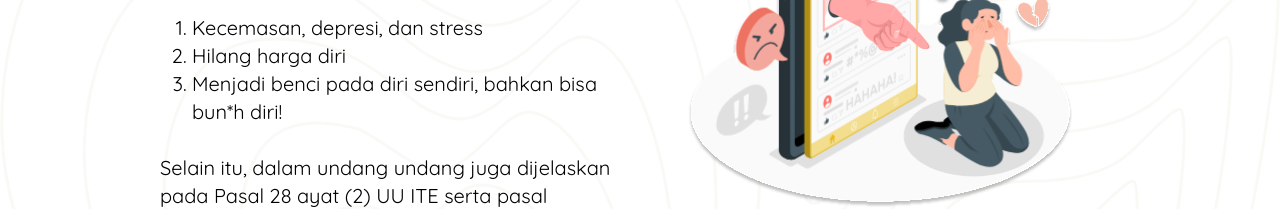
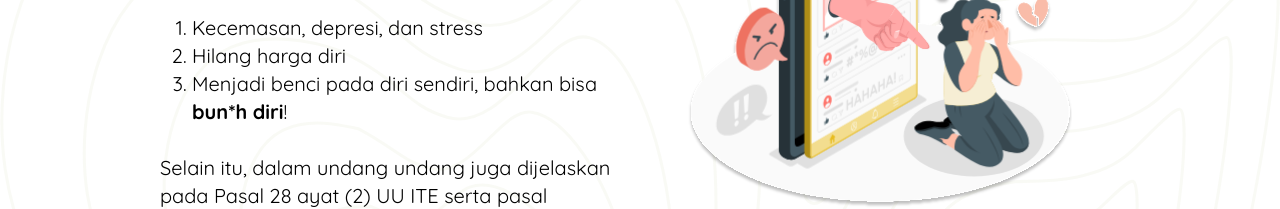
Before and after one commit to Ethically-App/website, a Next.js app: page /materi/cyberbullying/3 in a window 1280 px wide. Shown: the part 436-645 px from the top of the page. Built offline with nearby package versions, Linux system fonts and the light colour scheme.

Commit message:
add materi dampak cyberbully to more make sense

```diff
--- a/app/materi/cyberbullying/3/page.tsx
+++ b/app/materi/cyberbullying/3/page.tsx
@@ -15,7 +15,7 @@ export default function Cyberbullying2() {
             <ol className={'inline-block ml-3 lg:ml-8 list-decimal text-left'}>
                 <li>Kecemasan, depresi, dan stress</li>
                 <li>Hilang harga diri</li>
-                <li>Menjadi benci pada diri sendiri, bahkan bisa bun*h diri!</li>
+                <li>Menjadi benci pada diri sendiri, bahkan bisa <b>bun*h diri</b>!</li>
             </ol>
             <br /><br />
             Selain itu, dalam undang undang juga dijelaskan pada Pasal 28 ayat (2) UU ITE serta pasal hukumanya dan dapat dikenakan pidana penjara paling lama <b>6 (enam) tahun</b> dan/ atau denda paling banyak <b>Rp 1.000.000.000,00 (satu miliar rupiah)</b>!
```
